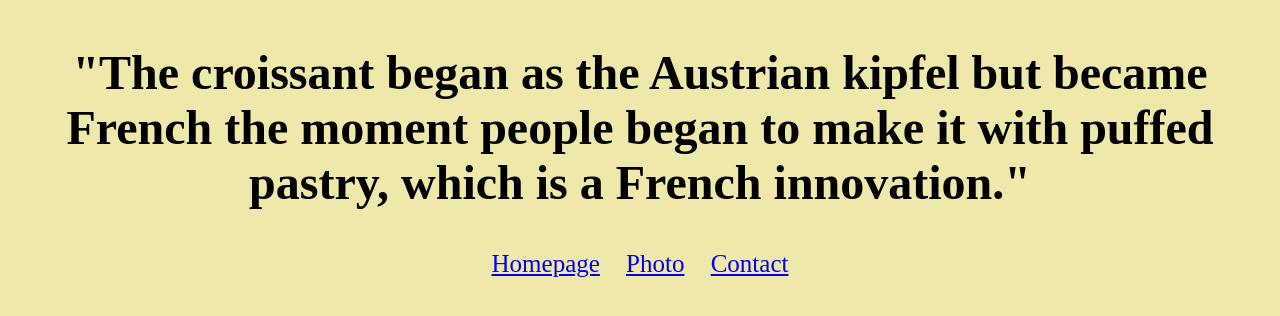
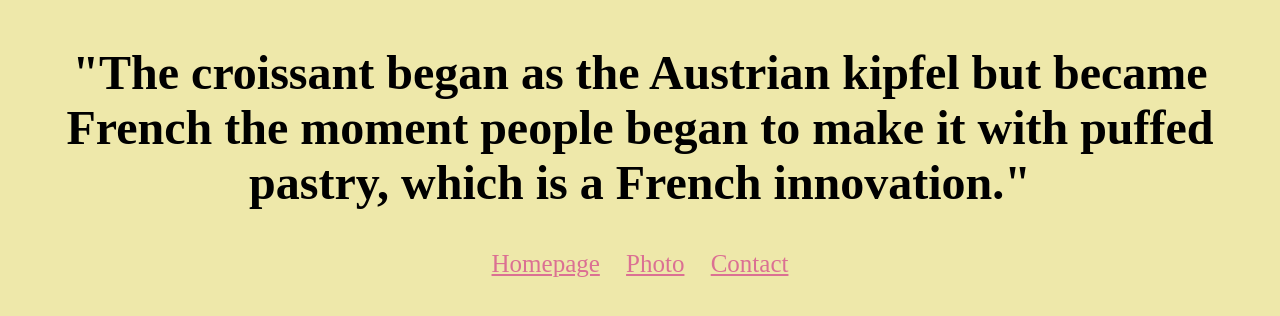
Before and after one commit to eelahnuhh/croissant, a plain HTML site: page index.html in a window 1280 px wide. Shown: the part 232-548 px from the top of the page. Drawn offline with Linux system fonts and the light colour scheme.

Commit message:
Updated the color of links

```diff
--- a/css/styles.css
+++ b/css/styles.css
@@ -32,3 +32,7 @@ img {
   display: block;
   margin: 0 auto;
 }
+
+a {
+  color: palevioletred;
+}
```
